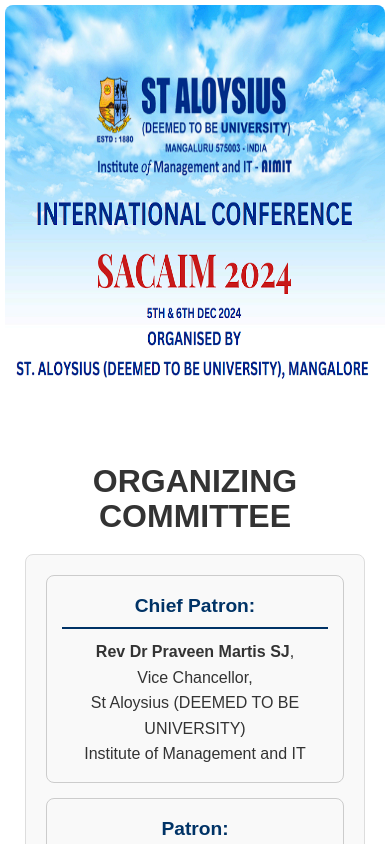
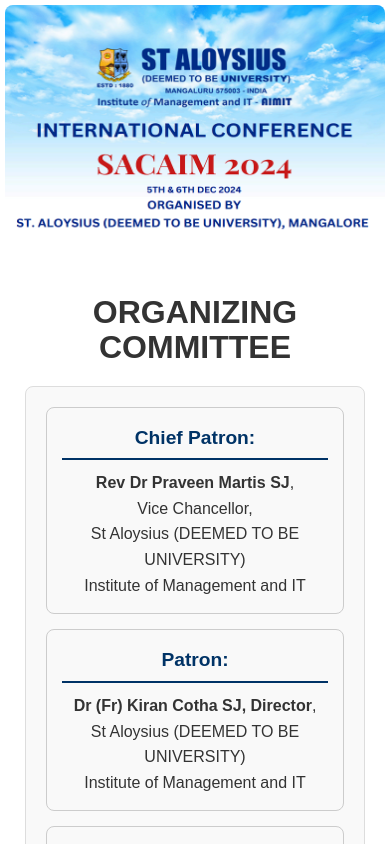
Before and after one commit to Harishri2002/SACAIM2k24, a React (Vite) app: page / in a window 390 px wide. Shown: the top 844 px of the page. Built offline with nearby package versions, Linux system fonts and the light colour scheme.

Commit message:
Mobile_Screen_update

```diff
--- a/src/App.css
+++ b/src/App.css
@@ -65,7 +65,11 @@
     flex-direction: column;
     align-items: center;
   }
-
+  .header-image {
+    width: 100%;
+    height: 30vh;
+    border-radius: 8px;
+  }
   .column {
     width: 100%;
   }
```
